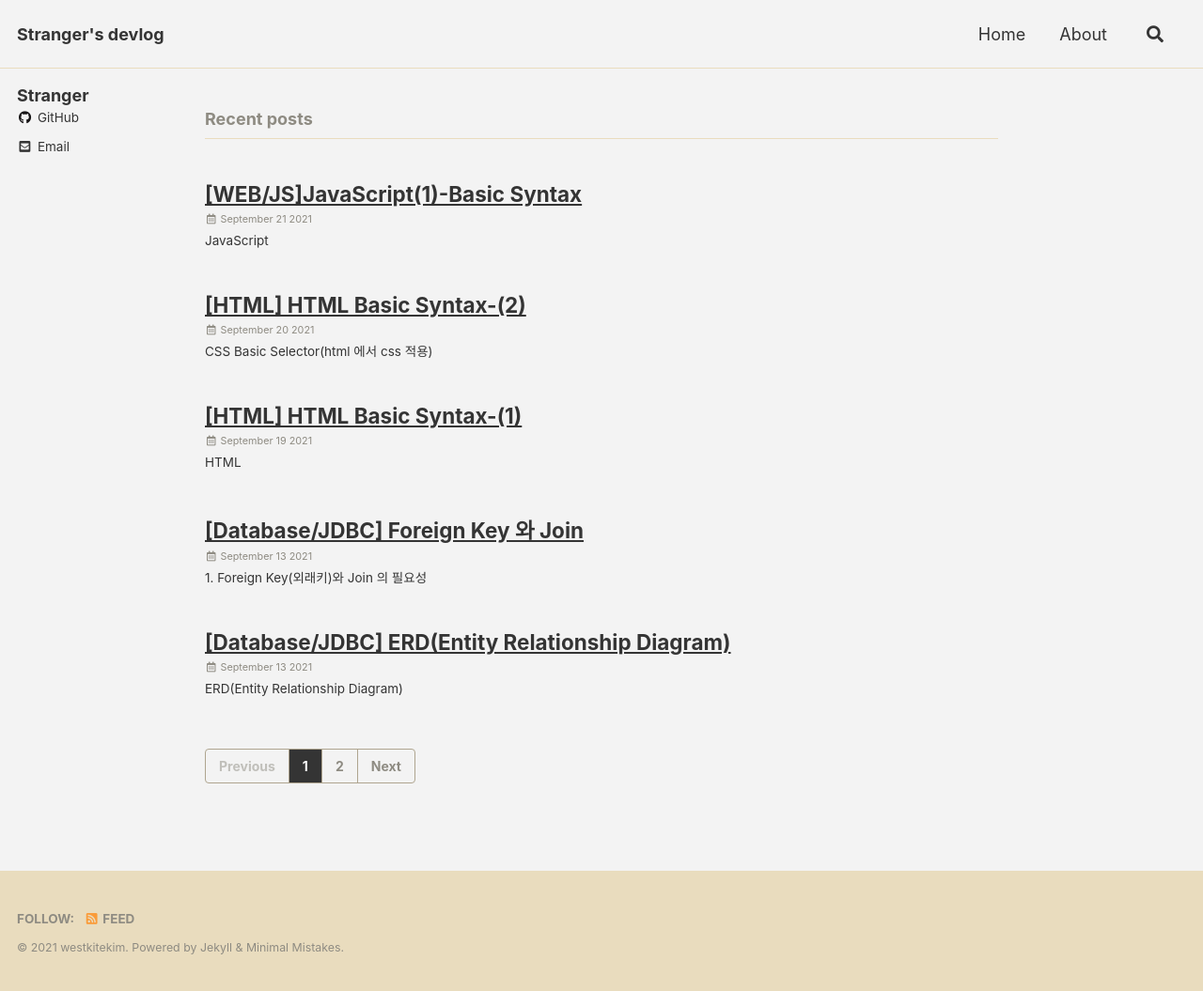
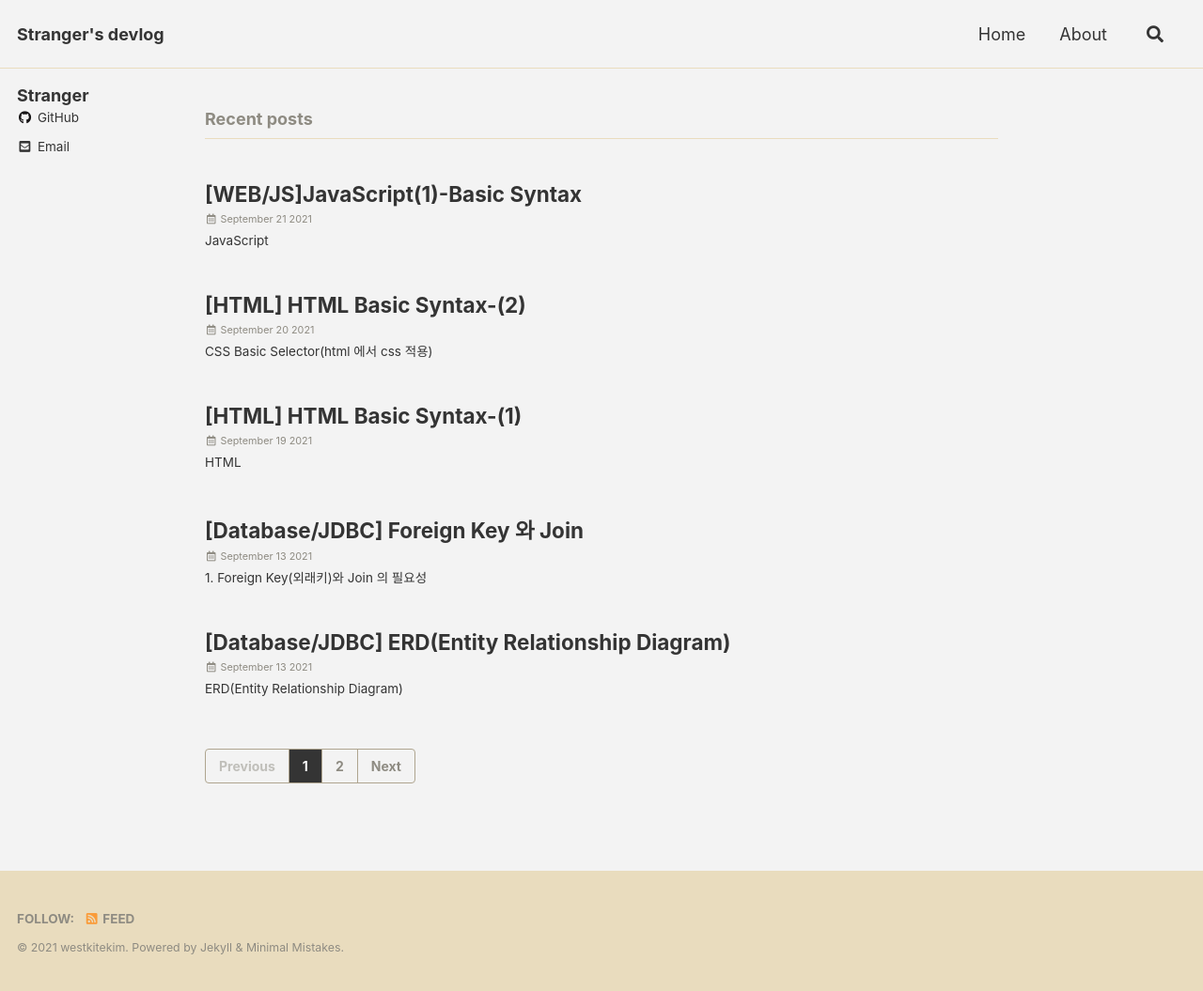
Before and after one commit to westkitekim/westkitekim.github.io, a Jekyll site: the page built from index.html, in a window 1280 px wide. Shown: the whole page at 94% size. Built offline with Jekyll 4.4.1, drawn with Linux system fonts in a browser that asks for light colours; cached includes are drawn as plain includes; the list of posts is cut into pages by our own code.

Commit message:
post 밑줄 제거 _sass-base.scss

```diff
--- a/_sass/minimal-mistakes/_base.scss
+++ b/_sass/minimal-mistakes/_base.scss
@@ -126,6 +126,9 @@ blockquote {
 /* links */
 
 a {
+
+  text-decoration: none; //포스트링크 밑줄 제거
+
   &:focus {
     @extend %tab-focus;
   }
```
